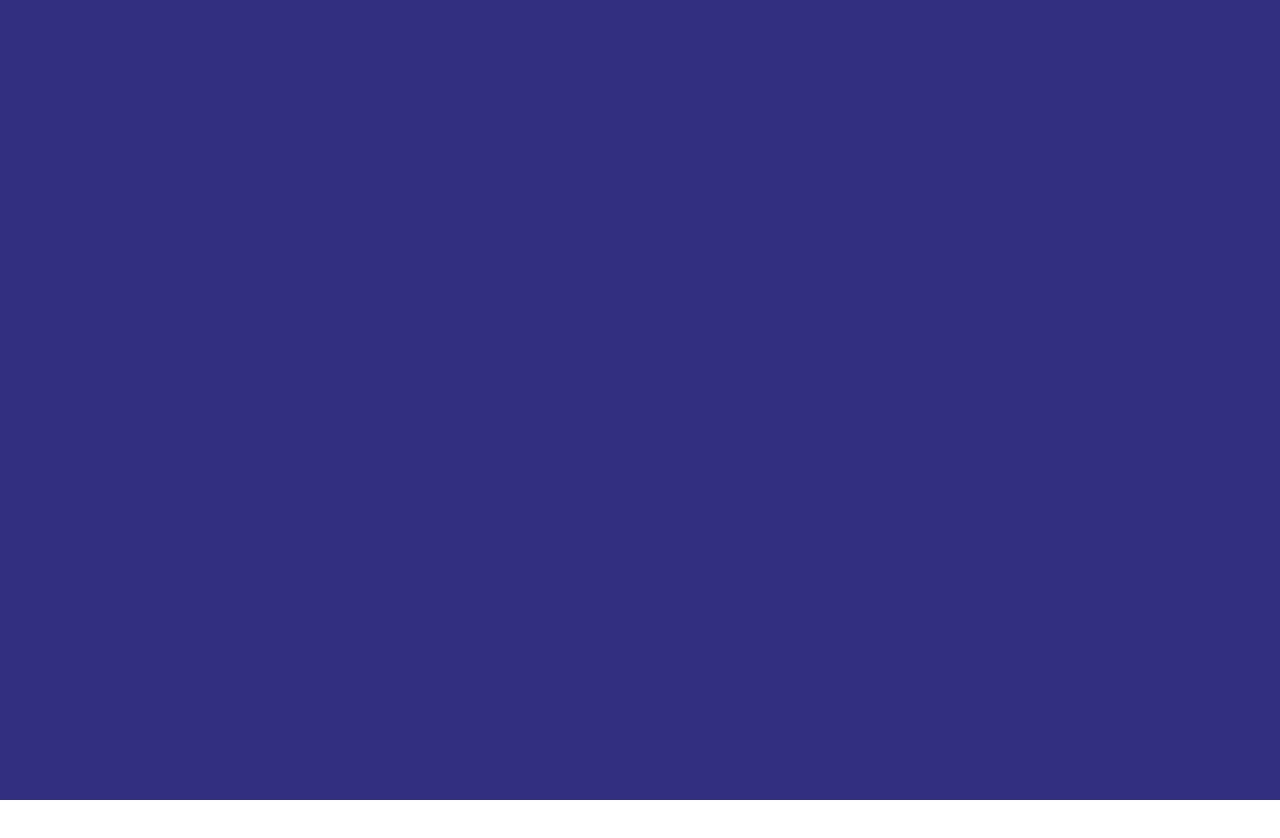
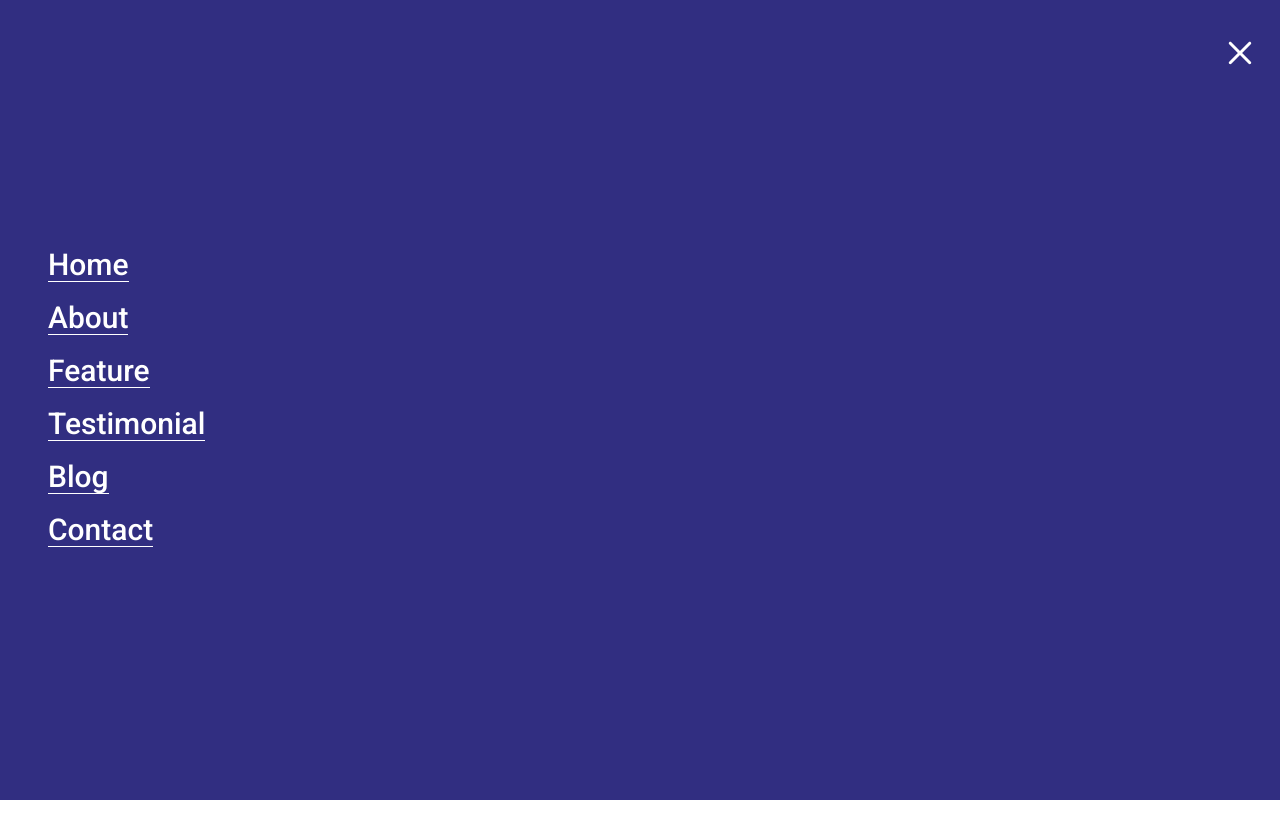
Before and after one commit to moonspark78/TrackP_NextJS, a Next.js app: page / in a window 1280 px wide. Shown: the top 838 px of the page. Built offline with nearby package versions, Linux system fonts and the light colour scheme.

Commit message:
📈 stil working navbar  📈

```diff
--- a/components/Home/Navbar/MobileNav.tsx
+++ b/components/Home/Navbar/MobileNav.tsx
@@ -1,14 +1,35 @@
+import { navLinks } from '@/constants/Constants'
+import Link from 'next/link'
 import React from 'react'
+import { CgClose } from 'react-icons/cg'
 
-const MobileNav = () => {
+type Props = {
+  showNav: boolean
+  closeNav: () => void;
+}
+
+const MobileNav = ({showNav,closeNav}:Props) => {
+
+  const navOpen = showNav ? "translate-x-0" : "translate-x-[–100%]" ;
+
+
   return (
     <div>
       {/* Overlay */}
-      <div className='fixed inset-0 transform transition-all duration-500 z-[10000] bg-black opacity-70 w-full h-screen'></div>
+      <div className={`fixed ${navOpen} inset-0 transform transition-all duration-500 z-[10000] bg-black opacity-70 w-full h-screen`}></div>
       {/* NavLinks */}
-      <div className='text-white fixed justify-center flex flex-col h-full transform transition-all duration-500 delay-300
-      w-[100%] sm:w-[100%] bg-indigo-900 space-y-6 z-[10006]'>
-
+      <div className={`text-white ${navOpen} fixed justify-center flex flex-col h-full transform transition-all duration-500 delay-300
+      w-[100%] sm:w-[100%] bg-indigo-900 space-y-6 z-[10006]`}>
+        {navLinks.map((link) => {
+                    return (
+                        <Link href={link.url} key={link.id}>
+                            <p className='nav__link text-white text-[20px] ml-12 border-b-[1.5px] pb-1
+                             border-white sm:text-[30px]'>{link.label}</p>
+                        </Link>
+                    )
+                  })}
+                  {/* Close Icon */}
+                  <CgClose onClick={closeNav} className='absolute top-[0.7rem] right-[1.4rem] sm:w-9 sm:h-9 h-9 cursor-pointer'/>
       </div>
     </div>
   )
--- a/components/Home/Navbar/Nav.tsx
+++ b/components/Home/Navbar/Nav.tsx
@@ -5,7 +5,11 @@ import Link from 'next/link'
 import React, { useEffect, useState } from 'react'
 import { HiBars3BottomRight } from 'react-icons/hi2'
 
-const Nav = () => {
+type Props ={
+    openNav:() => void
+}
+
+const Nav = ({openNav}:Props) => {
 
     const [navBg, SetNavBg] = useState(false);
 
@@ -47,7 +51,7 @@ const Nav = () => {
                     Join Now
                 </button>
                 {/* Buger Menu */}
-                <HiBars3BottomRight className='w-9 h-9 text-black cursor-pointer lg:hidden'/>
+                <HiBars3BottomRight onClick={openNav} className='w-9 h-9 text-black cursor-pointer lg:hidden'/>
             </div>
         </div>
     </div>
--- a/components/Home/Navbar/ResponsiveNav.tsx
+++ b/components/Home/Navbar/ResponsiveNav.tsx
@@ -1,12 +1,24 @@
-import React from 'react'
+"use client";
+import React, { useState } from 'react'
 import MobileNav from './MobileNav'
 import Nav from './Nav'
 
 const ResponsiveNav = () => {
+
+  const [showNav, setShowNav] = useState(false);
+  const handleNavShow = () =>{
+    setShowNav(true)
+  }
+
+  const handleNavHide = () =>{
+    setShowNav(false)
+  }
+
+
   return (
     <div>
-        <Nav/>
-        <MobileNav/>
+        <Nav openNav={handleNavShow}/>
+        <MobileNav showNav={showNav} closeNav={handleNavHide}/>
     </div>
   )
 }
```
